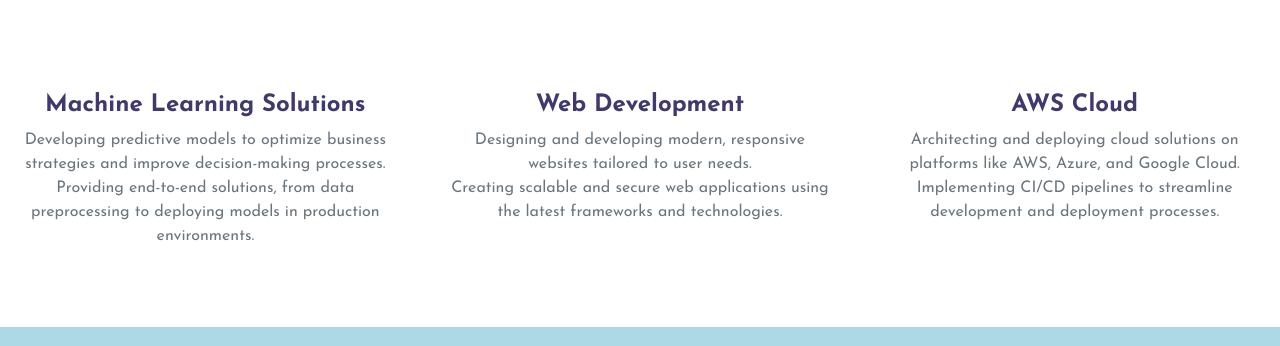
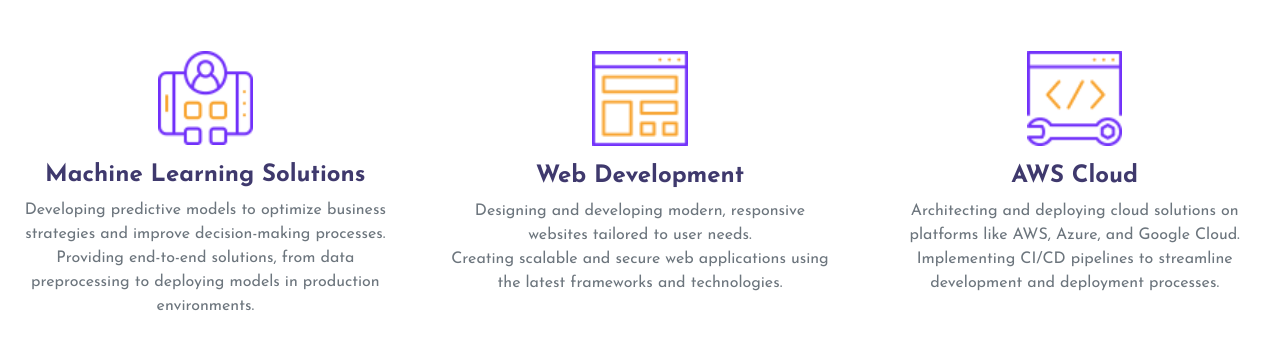
Before and after one commit to ShreeyaBose/My_Portfolio, a plain HTML site: page index.html in a window 1280 px wide. Shown: the part 806-1152 px from the top of the page. Drawn offline with nearby package versions, Linux system fonts and the light colour scheme.

Commit message:
Update index.html

```diff
--- a/index.html
+++ b/index.html
@@ -120,7 +120,7 @@
           <div class="service-card">
             <div class="img">
               <img
-                src="images/service-icon1.png"
+                src="service-icon1.png"
                 class="w-25 img-fluid img"
                 alt=""
               />
@@ -138,7 +138,7 @@ Providing end-to-end solutions, from data preprocessing to deploying models in p
           <div class="service-card">
             <div class="img">
               <img
-                src="images/service-icon2.png"
+                src="service-icon2.png"
                 class="w-25 img-fluid img"
                 alt=""
               />
@@ -156,7 +156,7 @@ Creating scalable and secure web applications using the latest frameworks and te
           <div class="service-card">
             <div class="img">
               <img
-                src="images/service-icon3.png"
+                src="service-icon3.png"
                 class="w-25 img-fluid img"
                 alt=""
               />
```
